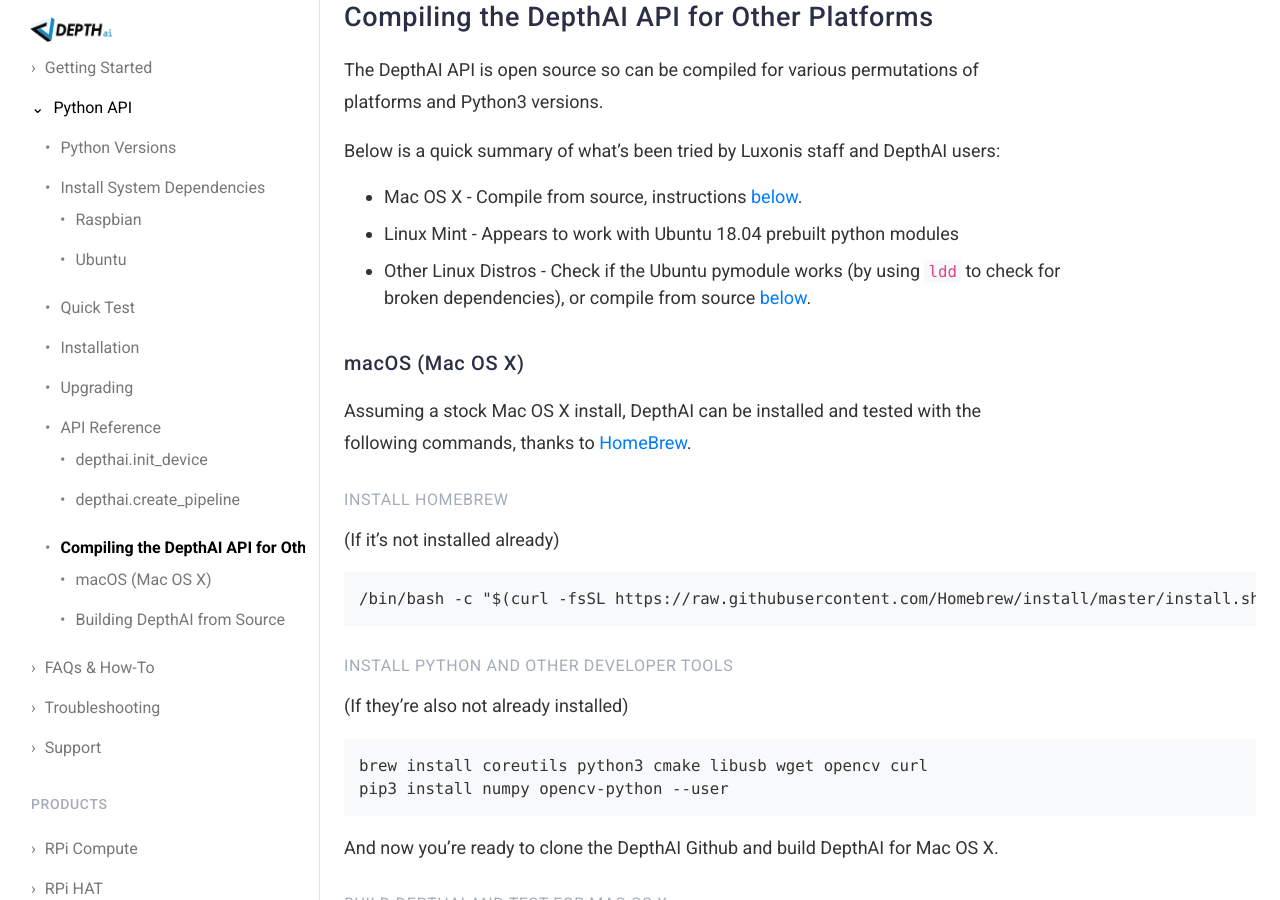
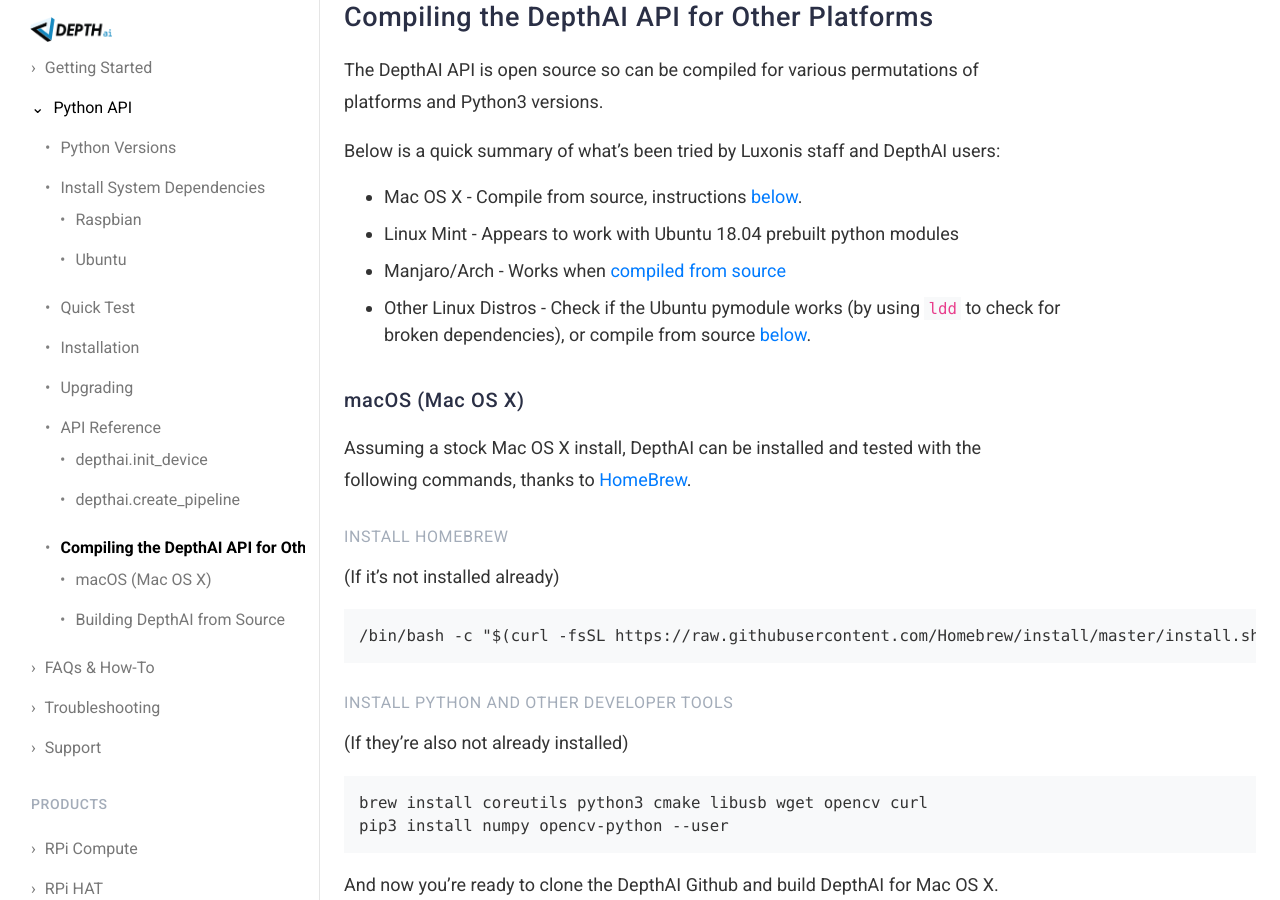
Before and after one commit to luxonis/depthai-docs-website, a Jekyll site: the page built from api.md, in a window 1280 px wide and 900 px high, scrolled down 5690 px. Built offline with Jekyll 4.4.1, drawn with Linux system fonts in a browser that asks for light colours; nearby versions of some CDN libraries.

Commit message:
Added info about Manjaro/Arch compatibility (tested, I'm using it)

```diff
--- a/api.md
+++ b/api.md
@@ -222,6 +222,7 @@
 
 * Mac OS X - Compile from source, instructions [below](#mac-os-x).
 * Linux Mint - Appears to work with Ubuntu 18.04 prebuilt python modules
+* Manjaro/Arch - Works when [compiled from source](#compile_linux)
 * Other Linux Distros - Check if the Ubuntu pymodule works (by using `ldd` to check for broken dependencies), or compile from source [below](/api#compile_linux).
 
 
```
